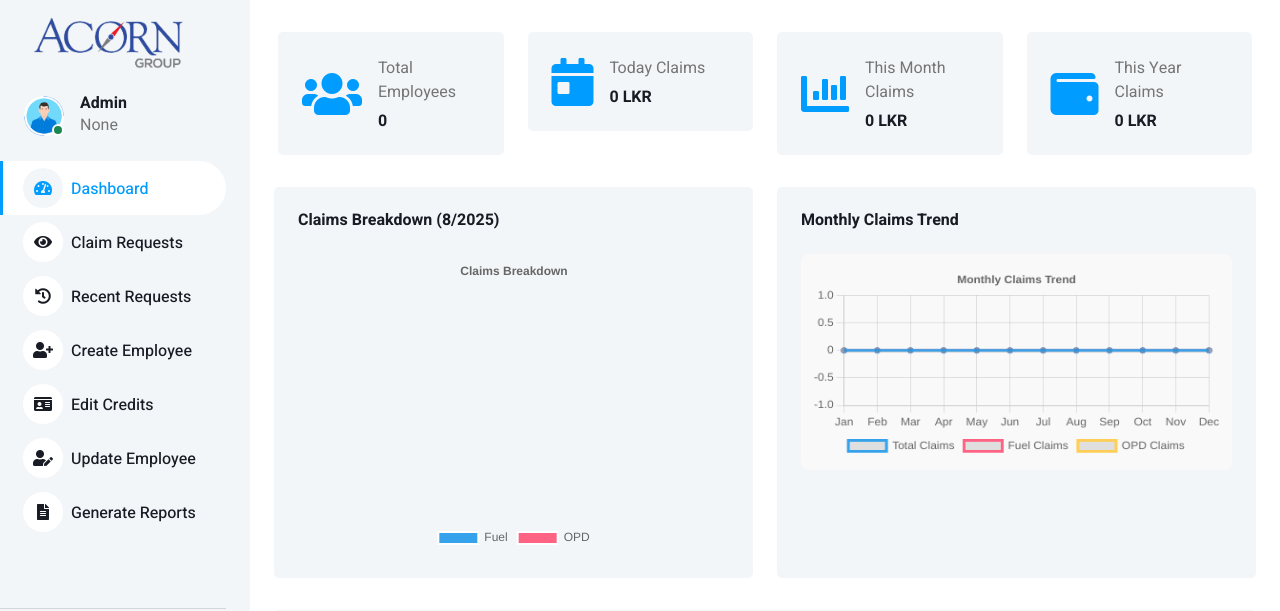
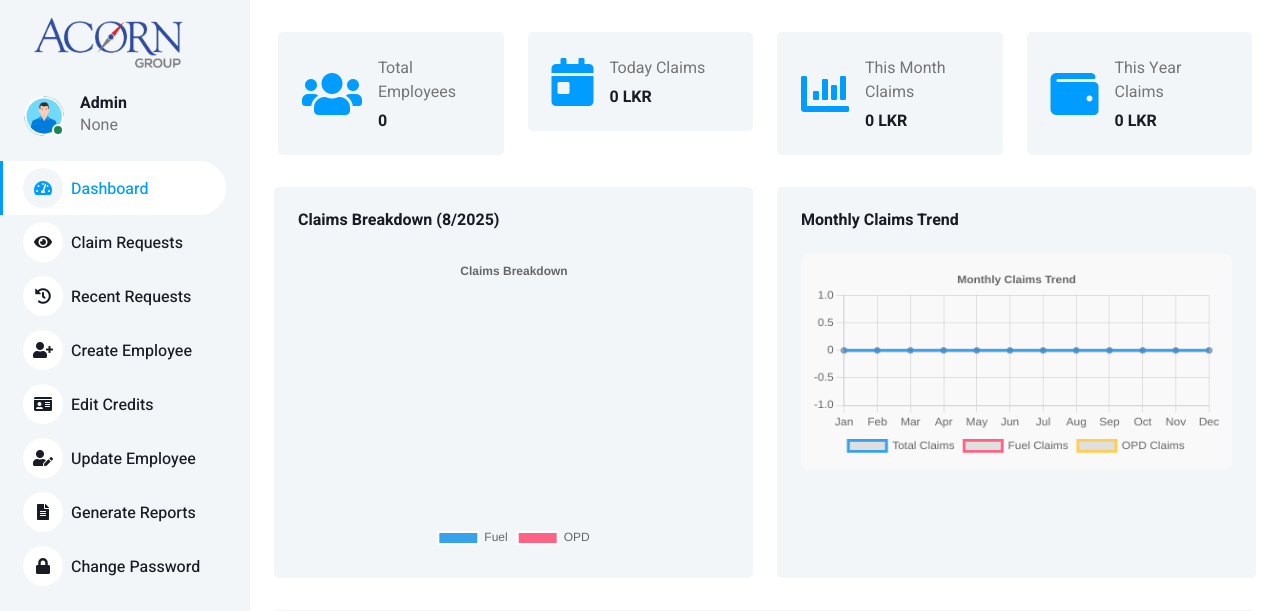
Before and after one commit to acornit2020-glitch/AcoenHR, a Flask app: page /dashboard in a window 1280 px wide. Shown: the top 611 px of the page. Run offline with Flask 3, Linux system fonts and the light colour scheme; data that the repository does not hold is empty; some libraries are stand-ins or nearby versions.

Commit message:
Add Password Hashing and add change password option for both admin and employee

```diff
--- a/app.py
+++ b/app.py
@@ -19,6 +19,8 @@ except ImportError as e:
     pd = None
 from io import BytesIO
 from dotenv import load_dotenv
+from passlib.hash import bcrypt
+
 
 # Configure logging for production
 if os.getenv("FLASK_ENV") == "production":
@@ -99,34 +101,41 @@ def signin():
     email = request.form['email']
     password = request.form['password']
 
+    print(f"User input password: {password}")
+
     # admin-access
     query = "SELECT * FROM admin WHERE Email = %s"
     admin_check = db.fetch_data(query, (email,))
     if admin_check:
-        query = "SELECT * FROM admin WHERE Email = %s AND Password = %s"
-        admin = db.fetch_data(query, (email, password))
-        if admin:
-            session['admin_id'] = admin[0][0]
-            session['admin_name'] = admin[0][3] + " " + admin[0][4]
+        stored_hash = admin_check[0][2]  # assuming Password is 3rd column
+        print(f"Database hashed password: {stored_hash}")
+        print(f"Hashed password after input: {bcrypt.hash(password)}")
+
+        if bcrypt.verify(password, stored_hash):
+            session['admin_id'] = admin_check[0][0]
+            session['admin_name'] = admin_check[0][3] + " " + admin_check[0][4]
+            print(f"Hashed password after input: {bcrypt.hash(password)}")
             return jsonify({'success': True, 'redirect': url_for('dashboard')})
         else:
-            return jsonify({'success': False, 'error': "Password is incorrect"})
+            return jsonify({'success': False, 'error': "Password is incorrect. Try again."})
 
     # employee-access
     query = "SELECT * FROM employee WHERE Email = %s"
     user_check = db.fetch_data(query, (email,))
     if user_check:
-        query = "SELECT * FROM employee WHERE Email = %s AND Password = %s"
-        user = db.fetch_data(query, (email, password))
-        if user:
-            session['emp_id'] = user[0][0]
-            session['emp_name'] = user[0][3] + " " + user[0][4]
+        stored_hash = user_check[0][2]  # assuming Password is 3rd column
+        print(f"Database hashed password: {stored_hash}")
+
+        if bcrypt.verify(password, stored_hash):
+            session['emp_id'] = user_check[0][0]
+            session['emp_name'] = user_check[0][3] + " " + user_check[0][4]
+            print(f"Hashed password after input: {bcrypt.hash(password)}")
             return jsonify({'success': True, 'redirect': url_for('emp_dashboard')})
         else:
-            return jsonify({'success': False, 'error': "Password is incorrect"})
-
-    # user does not exist
+            return jsonify({'success': False, 'error': "Password is incorrect. Try again."})
+
     return jsonify({'success': False, 'error': "Your account is not registered. Please contact Acorn HR for assistance."})
+
 
 @app.route('/logout', methods=['GET'])
 def logout():
@@ -139,7 +148,7 @@ def logout():
 
 
 
-""""Change Password Function"""
+""""Change employee Password Function"""
 
 @app.route('/change_password', methods=['POST'])
 def change_password():
@@ -151,19 +160,52 @@ def change_password():
     new_password = data.get('newPassword')
     emp_id = session['emp_id']
 
-    # Verify current password
+    # Fetch hashed password from DB
     query = "SELECT Password FROM employee WHERE EmpID = %s"
     result = db.fetch_data(query, (emp_id,))
-    if not result or result[0][0] != current_password:
-        return jsonify({'error': 'Current password is incorrect'})
-
-    # Update password
+    stored_hash = result[0][0]
+
+    print(f"User input current password: {current_password}")
+    print(f"Database hashed password: {stored_hash}")
+
+    if not result or not bcrypt.verify(current_password, stored_hash):
+        return jsonify({'error': 'Current password is incorrect. Try again.'})
+
+    # Hash the new password and update
+    new_hashed = bcrypt.hash(new_password)
     query = "UPDATE employee SET Password = %s WHERE EmpID = %s"
-    db.execute_query(query, (new_password, emp_id))
+    db.execute_query(query, (new_hashed, emp_id))
+
+    print(f"Hashed new password after input: {new_hashed}")
 
     return jsonify({'success': True, 'message': 'Password updated successfully!'})
 
-
+""""Change admin Password Function"""
+
+@app.route('/change_admin_password', methods=['POST'])
+def change_admin_password():
+    if 'admin_id' not in session:
+        return jsonify({'error': 'Not logged in'}), 401
+
+    data = request.get_json()
+    current_password = data.get('currentPassword')
+    new_password = data.get('newPassword')
+    admin_id = session['admin_id']
+
+    # Fetch hashed password from DB
+    query = "SELECT Password FROM admin WHERE AdminID = %s"
+    result = db.fetch_data(query, (admin_id,))
+    stored_hash = result[0][0]
+
+    if not result or not bcrypt.verify(current_password, stored_hash):
+        return jsonify({'error': 'Current password is incorrect. Try again.'})
+
+    # Hash the new password and update
+    new_hashed = bcrypt.hash(new_password)
+    query = "UPDATE admin SET Password = %s WHERE AdminID = %s"
+    db.execute_query(query, (new_hashed, admin_id))
+
+    return jsonify({'success': True, 'message': 'Password updated successfully!'})
 
 
 
@@ -1185,6 +1227,10 @@ def admin_form():
         # get form data
         email = request.form['email']
         password = request.form['password']
+        hashed_password = bcrypt.hash(password)
+        print(f"User input password: {password}")
+        print(f"Hashed password to store: {hashed_password}")
+
         first_name = request.form['first_name']
         last_name = request.form['last_name']
         nic = request.form['nic']
@@ -1196,20 +1242,17 @@ def admin_form():
         fuel_credit_limit = request.form['fuel_credit_limit']
 
         # insert the new employee data into the Employee table
-        query = f"""
+        query = """
             INSERT INTO employee (Email, Password, FirstName, LastName, NIC, DOB, Gender, SBU, TpNo)
             VALUES (%s, %s, %s, %s, %s, %s, %s, %s, %s)
         """
-        db.execute_query(query, (email, password, first_name, last_name, nic, dob, gender, sbu, telephone))
-
-        max_emp_query = f"""
-            SELECT MAX(EmpID)
-            FROM employee
-        """
+        db.execute_query(query, (email, hashed_password, first_name, last_name, nic, dob, gender, sbu, telephone))
+
+        max_emp_query = "SELECT MAX(EmpID) FROM employee"
         max_emp_id = db.fetch_data(max_emp_query)[0][0]
 
         # insert the new employee data into the Credit table
-        credit_limit_query= f"""
+        credit_limit_query = """
             INSERT INTO credit (EmpID, FuelCreditLimit, OPDCreditLimit, FuelCreditBalance, OPDCreditBalance)
             VALUES (%s, %s, %s, %s, %s)
         """
@@ -1220,6 +1263,7 @@ def admin_form():
 
     # render the form on GET request
     return render_template('admin_form.html', admin_name=admin_name)
+
 
 
 """ Update Emplyee Credit Limits Function"""
--- /dev/null
+++ b/static/js/password_change.js
@@ -0,0 +1,67 @@
+document.addEventListener('DOMContentLoaded', () => {
+    // Admin Change Password
+    const adminForm = document.getElementById('adminChangePasswordForm');
+    if (adminForm) {
+        adminForm.addEventListener('submit', function (e) {
+            e.preventDefault();
+
+            const currentPassword = document.getElementById('adminCurrentPassword').value;
+            const newPassword = document.getElementById('adminNewPassword').value;
+            const confirmPassword = document.getElementById('adminConfirmPassword').value;
+
+            if (newPassword !== confirmPassword) {
+                showPopup("New passwords do not match!");
+                return;
+            }
+
+            fetch('/change_admin_password', {
+                method: 'POST',
+                headers: { 'Content-Type': 'application/json' },
+                body: JSON.stringify({ currentPassword, newPassword })
+            })
+            .then(res => res.json())
+            .then(data => {
+                if (data.success) {
+                    actionSuccess(data.message || "Password successfully changed!");
+                    const modalEl = document.getElementById('adminChangePasswordModal');
+
+                    // Use getInstance for Bootstrap 5, fallback for Bootstrap 4
+                    let modal;
+                    if (bootstrap.Modal.getOrCreateInstance) {
+                        modal = bootstrap.Modal.getOrCreateInstance(modalEl);
+                    } else {
+                        modal = bootstrap.Modal.getInstance(modalEl);
+                    }
+
+                    modal.hide();
+                    adminForm.reset();
+                } else {
+                    showPopup(data.error || "Failed to change password!");
+                }
+            })
+            .catch(err => {
+                showPopup("Error updating password: " + err.message);
+            });
+        });
+    }
+});
+
+// Popup for errors
+function showPopup(message) {
+    const alertBox = document.createElement('div');
+    alertBox.className = 'alert alert-danger position-fixed top-0 end-0 m-3';
+    alertBox.style.zIndex = '9999';
+    alertBox.innerText = message;
+    document.body.appendChild(alertBox);
+    setTimeout(() => alertBox.remove(), 3000);
+}
+
+// Popup for success
+function actionSuccess(message) {
+    const alertBox = document.createElement('div');
+    alertBox.className = 'alert alert-success position-fixed top-0 end-0 m-3';
+    alertBox.style.zIndex = '9999';
+    alertBox.innerText = message;
+    document.body.appendChild(alertBox);
+    setTimeout(() => alertBox.remove(), 3000);
+}
--- a/templates/admin.html
+++ b/templates/admin.html
@@ -72,6 +72,40 @@
     </style>
 </head>
 
+<!-- Admin Change Password Modal -->
+<div class="modal fade" id="adminChangePasswordModal" tabindex="-1" aria-labelledby="adminChangePasswordLabel" aria-hidden="true">
+    <div class="modal-dialog modal-dialog-centered">
+        <div class="modal-content">
+            <div class="modal-header">
+                <h5 class="modal-title" id="adminChangePasswordLabel"><i class="fa fa-lock me-2"></i>Change Password</h5>
+                <button type="button" class="btn-close" data-bs-dismiss="modal" aria-label="Close"></button>
+            </div>
+            <form id="adminChangePasswordForm">
+                <div class="modal-body">
+                    <div class="mb-3">
+                        <label for="adminCurrentPassword" class="form-label">Current Password</label>
+                        <input type="password" class="form-control" id="adminCurrentPassword" name="currentPassword" required>
+                    </div>
+                    <div class="mb-3">
+                        <label for="adminNewPassword" class="form-label">New Password</label>
+                        <input type="password" class="form-control" id="adminNewPassword" name="newPassword" required>
+                    </div>
+                    <div class="mb-3">
+                        <label for="adminConfirmPassword" class="form-label">Confirm New Password</label>
+                        <input type="password" class="form-control" id="adminConfirmPassword" name="confirmPassword" required>
+                    </div>
+                </div>
+                <div class="modal-footer">
+                    <button type="button" class="btn btn-secondary" data-bs-dismiss="modal">Cancel</button>
+                    <button type="submit" class="btn btn-primary">Change Password</button>
+                </div>
+            </form>
+        </div>
+    </div>
+</div>
+
+
+
 <body>
     <div class="container-fluid position-relative bg-white d-flex p-0">
         <!-- Sidebar Start -->
@@ -98,6 +132,11 @@
                     <a href="/emp_details" class="nav-item nav-link"><i class="fa fa-id-card me-2"></i>Edit Credits</a>
                     <a href="/emp_update" class="nav-item nav-link"><i class="fa fa-user-edit me-2"></i>Update Employee</a>
                     <a href="/generate_report" class="nav-item nav-link"><i class="fa fa-file-alt me-2"></i>Generate Reports</a>
+                    <a href="javascript:void(0)" class="nav-item nav-link" data-bs-toggle="modal" data-bs-target="#adminChangePasswordModal">
+                        <i class="fa fa-lock me-2"></i>Change Password
+                    </a>
+
+
                 </div>
                 <!-- Logout Button at the Bottom -->
                 <div class="navbar-nav w-100 mt-auto">
@@ -245,6 +284,7 @@
     </div>
 
     <!-- JavaScript for Charts -->
+
     <script>
         // Claims Breakdown Chart
         const claimsBreakdownCtx = document.getElementById('claimsBreakdownChart').getContext('2d');
@@ -308,6 +348,7 @@
 
     <!-- Bootstrap JavaScript -->
     <script src="../static/js/bootstrap.bundle.min.js"></script>
+    <script src="../static/js/password_change.js"></script>
 </body>
 
 </html>
```
